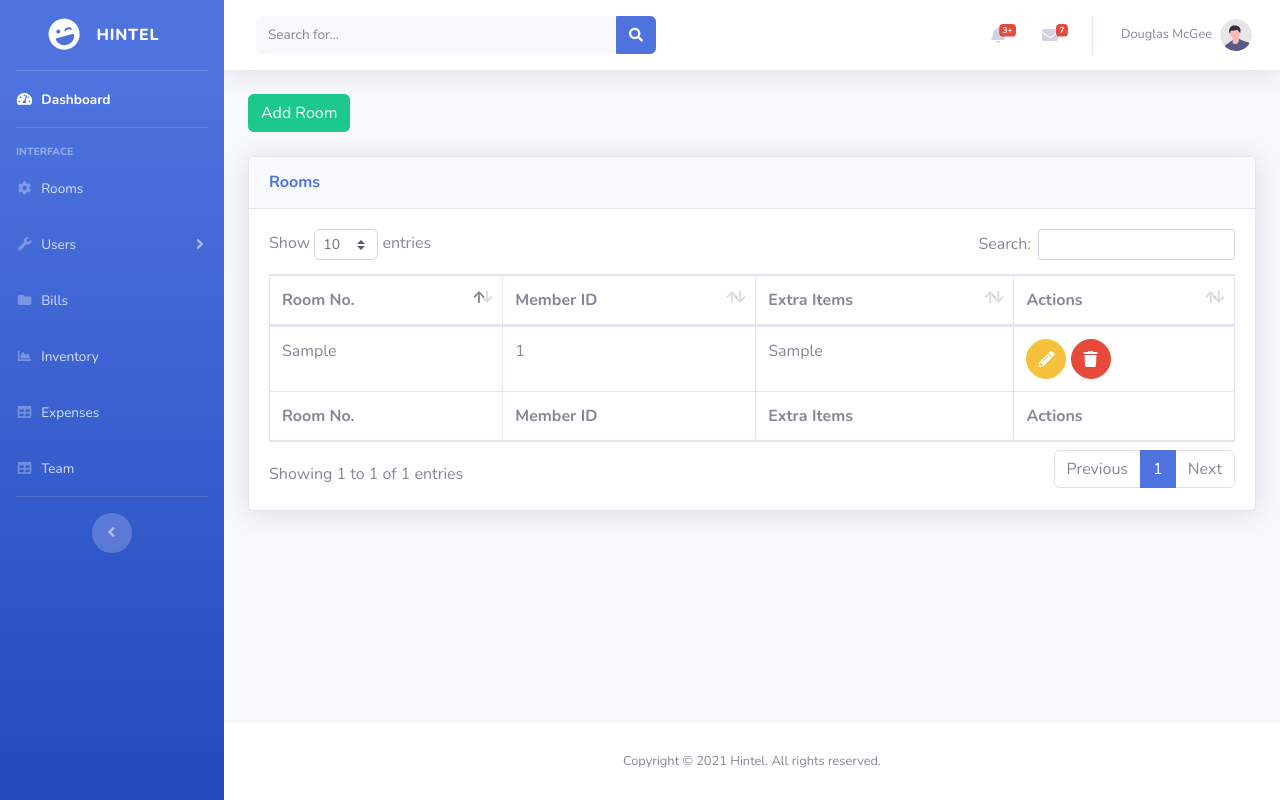
After one commit to jov-ahn/DDWA-Assg2, a PHP site: page /rooms.php in a window 1280 px wide. The commit adds this page. Run offline with PHP 8.4, Linux system fonts and the light colour scheme; tables that the repository leaves empty or names only in its code hold one stand-in row (values such as "Sample post").

Commit message:
1.0.0
- Added CRUD for room page (updating extra items does not work currently)
- Made small changes to sidebar and button names

```diff
--- a/src/inc/sidebar.php
+++ b/src/inc/sidebar.php
@@ -46,7 +46,7 @@
     <div id="collapseUtilities" class="collapse" aria-labelledby="headingUtilities"
         data-parent="#accordionSidebar">
         <div class="bg-white py-2 collapse-inner rounded">
-            <a class="collapse-item" href="guests.php">Guests</a>
+            <a class="collapse-item" href="members.php">Members</a>
             <a class="collapse-item" href="staff.php">Staff</a>
         </div>
     </div>
--- /dev/null
+++ b/src/rooms.php
@@ -0,0 +1,200 @@
+<?php
+    session_start();
+
+    require 'inc/config.php';
+
+    $connection = mysqli_connect($dbhost, $dbuser, $dbpass, $dbname);
+
+    if (mysqli_connect_errno()) {
+        die('db connection failed' . mysqli_connect_error() . ' (' . mysqli_connect_errno() . ')');
+    }
+?>
+
+<!DOCTYPE html>
+<html lang="en">
+
+<head>
+
+    <meta charset="utf-8">
+    <meta http-equiv="X-UA-Compatible" content="IE=edge">
+    <meta name="viewport" content="width=device-width, initial-scale=1, shrink-to-fit=no">
+    <meta name="description" content="">
+    <meta name="author" content="">
+
+    <title>Rooms - Hintel</title>
+
+    <!-- Custom fonts for this template -->
+    <link href="vendor/fontawesome-free/css/all.min.css" rel="stylesheet" type="text/css">
+    <link
+        href="https://fonts.googleapis.com/css?family=Nunito:200,200i,300,300i,400,400i,600,600i,700,700i,800,800i,900,900i"
+        rel="stylesheet">
+
+    <!-- Custom styles for this template -->
+    <link href="css/sb-admin-2.min.css" rel="stylesheet">
+
+    <!-- Custom styles for this page -->
+    <link href="vendor/datatables/dataTables.bootstrap4.min.css" rel="stylesheet">
+
+    <!-- Latest compiled and minified CSS for bootstrap-select -->
+    <link rel="stylesheet" href="https://cdn.jsdelivr.net/npm/bootstrap-select@1.13.14/dist/css/bootstrap-select.min.css">
+
+</head>
+
+<body id="page-top">
+
+    <!-- Page Wrapper -->
+    <div id="wrapper">
+
+        <?php include('inc/sidebar.php'); ?>
+
+        <!-- Content Wrapper -->
+        <div id="content-wrapper" class="d-flex flex-column">
+
+            <!-- Main Content -->
+            <div id="content">
+
+                <?php include('inc/topbar.php'); ?>
+
+                <!-- Begin Page Content -->
+                <div class="container-fluid">
+                    <!-- Button trigger modal -->
+                    <button type="button" class="btn btn-success mb-4" data-toggle="modal" data-target="#addModal">Add Room</button>
+
+                    <?php
+                        if (isset($_SESSION['rooms_alert'])) {
+                            echo "<div class=\"alert alert-info alert-dismissible fade show\" role=\"alert\">
+                                    {$_SESSION['rooms_alert']}
+                                    <button type=\"button\" class=\"close\" data-dismiss=\"alert\" aria-label=\"Close\">
+                                        <span aria-hidden=\"true\">&times;</span>
+                                    </button>
+                                </div>";
+                            unset($_SESSION['rooms_alert']);
+                        }
+                    ?>
+
+                    <!-- Modal -->
+                    <div class="modal fade" id="addModal" tabindex="-1" aria-labelledby="addModalLabel" aria-hidden="true">
+                        <div class="modal-dialog">
+                            <div class="modal-content">
+                                <div class="modal-header">
+                                    <h5 class="modal-title" id="addModalLabel">Add Room</h5>
+                                    <button type="button" class="close" data-dismiss="modal" aria-label="Close">
+                                        <span aria-hidden="true">&times;</span>
+                                    </button>
+                                </div>
+                                <form action="rooms_db.php" method="POST" class="needs-validation" novalidate>
+                                    <div class="modal-body">
+                                        <div class="form-group">
+                                            <label>Floor No.</label>
+                                            <input type="number" name="floor-no" class="form-control" min="1" required>
+                                        </div>
+                                        <div class="form-group">
+                                            <label>Unit No.</label>
+                                            <input type="number" name="unit-no" class="form-control" required>
+                                        </div>
+                                        <div class="form-group">
+                                            <label>Member ID</label>
+                                            <input type="number" name="member-id" class="form-control" min="1" required>
+                                        </div>
+                                        <div class="form-group">
+                                            <label>Extra Items</label>
+                                            <!-- https://stackoverflow.com/a/25267392 -->
+                                            <select class="form-control selectpicker" name="extra-items[]" title="None" data-live-search="true" multiple>
+                                                <option>Pillow</option>
+                                                <option>Blanket</option>
+                                                <option>Towel</option>
+                                            </select>
+                                        </div>
+                                    </div>
+                                    <div class="modal-footer">
+                                        <button type="button" class="btn btn-secondary" data-dismiss="modal">Cancel</button>
+                                        <button type="submit" name="add-room" class="btn btn-primary">Confirm</button>
+                                    </div>
+                                </form>
+                            </div>
+                        </div>
+                    </div>
+                    <!-- DataTales Example -->
+                    <div class="card shadow mb-4">
+                        <div class="card-header py-3">
+                            <h6 class="m-0 font-weight-bold text-primary">Rooms</h6>
+                        </div>
+                        <div class="card-body">
+                            <div class="table-responsive">
+                                <table class="table table-bordered" id="dataTable" width="100%" cellspacing="0">
+                                    <thead>
+                                        <tr>
+                                            <th>Room No.</th>
+                                            <th>Member ID</th>
+                                            <th>Extra Items</th>
+                                            <th>Actions</th>
+                                        </tr>
+                                    </thead>
+                                    <tfoot>
+                                        <tr>
+                                            <th>Room No.</th>
+                                            <th>Member ID</th>
+                                            <th>Extra Items</th>
+                                            <th>Actions</th>
+                                        </tr>
+                                    </tfoot>
+                                    <tbody>
+                                        <?php
+                                            $res = $connection->query("SELECT * FROM room;");
+
+                                            if ($res->num_rows > 0) {
+                                                while ($row = mysqli_fetch_assoc($res)) {
+                                                    echo "<tr>
+                                                            <td>{$row['room_no']}</td>
+                                                            <td>{$row['member_id']}</td>
+                                                            <td>{$row['extra_items']}</td>
+                                                            <td>
+                                                                <button type=\"button\" class=\"btn btn-warning btn-circle\" data-toggle=\"modal\" data-target=\"#editModal{$row['room_no']}\">
+                                                                    <i class=\"fas fa-pencil-alt\"></i>
+                                                                </button>
+                                                                <button type=\"button\" class=\"btn btn-danger btn-circle\" data-toggle=\"modal\" data-target=\"#deleteModal{$row['room_no']}\">
+                                                                    <i class=\"fas fa-trash\"></i>
+                                                                </button>
+                                                            </td>
+                                                        </tr>";
+
+                                                    include 'rooms_edit_modal.php';
+                                                    include 'rooms_delete_modal.php';
+                                                }
+                                            }
+                                        ?>
+                                    </tbody>
+                                </table>
+                            </div>
+                        </div>
+                    </div>
+
+                </div>
+                <!-- /.container-fluid -->
+
+            </div>
+            <!-- End of Main Content -->
+
+    <!-- Bootstrap core JavaScript-->
+    <script src="vendor/jquery/jquery.min.js"></script>
+    <script src="vendor/bootstrap/js/bootstrap.bundle.min.js"></script>
+
+    <!-- Core plugin JavaScript-->
+    <script src="vendor/jquery-easing/jquery.easing.min.js"></script>
+
+    <!-- Custom scripts for all pages-->
+    <script src="js/sb-admin-2.min.js"></script>
+
+    <!-- Page level plugins -->
+    <script src="vendor/datatables/jquery.dataTables.min.js"></script>
+    <script src="vendor/datatables/dataTables.bootstrap4.min.js"></script>
+
+    <!-- Page level custom scripts -->
+    <script src="js/demo/datatables-demo.js"></script>
+
+    <!-- Latest compiled and minified JavaScript for bootstrap-select -->
+    <script src="https://cdn.jsdelivr.net/npm/bootstrap-select@1.13.14/dist/js/bootstrap-select.min.js"></script>
+
+    <script src="js/form-validator.js"></script>
+
+<?php include('inc/footer.php'); ?>
--- /dev/null
+++ b/src/rooms_delete_modal.php
@@ -0,0 +1,23 @@
+<div class="modal fade" id="deleteModal<?= $row['room_no'] ?>" tabindex="-1" aria-labelledby="deleteModalLabel" aria-hidden="true">
+    <div class="modal-dialog">
+        <div class="modal-content">
+            <div class="modal-header">
+                <h5 class="modal-title" id="deleteModalLabel">Delete Room</h5>
+                <button type="button" class="close" data-dismiss="modal" aria-label="Close">
+                    <span aria-hidden="true">&times;</span>
+                </button>
+            </div>
+            <form action="rooms_db.php" method="POST" class="needs-validation" novalidate>
+                <div class="modal-body">
+                    <input type="hidden" name="room-no" value="<?= $row['room_no'] ?>">
+                    <h4>Delete "<?= $row['room_no'] ?>"?</h4>
+                    <h6>This action cannot be undone.</h6>
+                </div>
+                <div class="modal-footer">
+                    <button type="button" class="btn btn-secondary" data-dismiss="modal">Cancel</button>
+                    <button type="submit" name="delete-room" class="btn btn-primary">Confirm</button>
+                </div>
+            </form>
+        </div>
+    </div>
+</div>
--- /dev/null
+++ b/src/rooms_edit_modal.php
@@ -0,0 +1,34 @@
+<div class="modal fade" id="editModal<?= $row['room_no'] ?>" tabindex="-1" aria-labelledby="editModalLabel" aria-hidden="true">
+    <div class="modal-dialog">
+        <div class="modal-content">
+            <div class="modal-header">
+                <h5 class="modal-title" id="editModalLabel">Edit Room <?= $row['room_no'] ?></h5>
+                <button type="button" class="close" data-dismiss="modal" aria-label="Close">
+                    <span aria-hidden="true">&times;</span>
+                </button>
+            </div>
+            <form action="rooms_db.php" method="POST" class="needs-validation" novalidate>
+                <div class="modal-body">
+                    <input type="hidden" name="room-no" value="<?= $row['room_no'] ?>">
+                    <div class="form-group">
+                        <label>Member ID</label>
+                        <input type="number" name="member-id" value=<?= $row['member_id'] ?> class="form-control" required>
+                    </div>
+                    <div class="form-group">
+                        <label>Extra Items</label>
+                        <!-- https://stackoverflow.com/a/25267392 -->
+                        <select class="form-control selectpicker" name="extra-items[]" title="None" data-live-search="true" multiple>
+                            <option>Pillow</option>
+                            <option>Blanket</option>
+                            <option>Towel</option>
+                        </select>
+                    </div>
+                </div>
+                <div class="modal-footer">
+                    <button type="button" class="btn btn-secondary" data-dismiss="modal">Cancel</button>
+                    <button type="submit" name="edit-room" class="btn btn-primary">Save Changes</button>
+                </div>
+            </form>
+        </div>
+    </div>
+</div>
--- a/src/team_db.php
+++ b/src/team_db.php
@@ -52,7 +52,7 @@
             }
         }
 
-        if (isset($_POST['save-changes'])) {
+        if (isset($_POST['edit-team'])) {
             $id = $_POST['id'];
             $username = $_POST['username'];
             $password = $_POST['password'];
--- a/src/team_edit_modal.php
+++ b/src/team_edit_modal.php
@@ -34,7 +34,7 @@
                 </div>
                 <div class="modal-footer">
                     <button type="button" class="btn btn-secondary" data-dismiss="modal">Cancel</button>
-                    <button type="submit" name="save-changes" class="btn btn-primary">Save Changes</button>
+                    <button type="submit" name="edit-team" class="btn btn-primary">Save Changes</button>
                 </div>
             </form>
         </div>
```
Also changed, not shown: src/rooms_db.php (added, +80 -0 lines).
